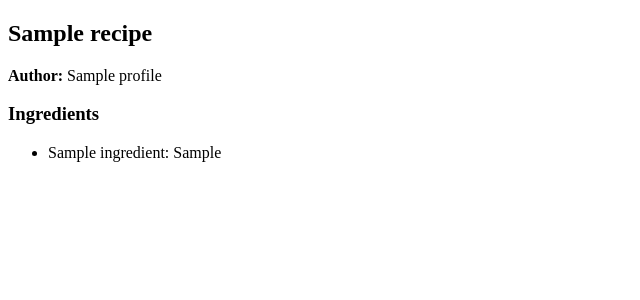
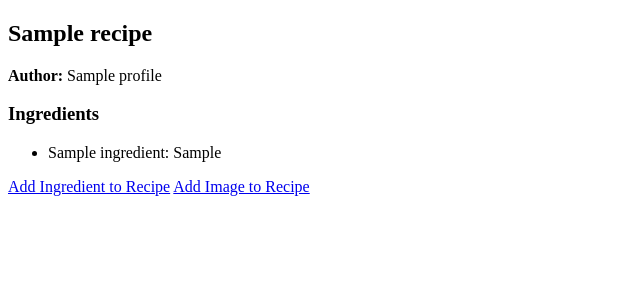
Before and after one commit to Jairus925/recipebook-munsayac-jairus, a Django app: page /recipe/1/ in a window 1280 px wide. Shown: the part 74-374 px from the top of the page, without its empty margins (0-640 px from the left). Run offline with Django 5.2, Linux system fonts and the light colour scheme; a user stored in the database is signed in; tables that the repository leaves empty hold one stand-in row (values such as "Sample post").

Commit message:
made general changes to fix functionality of the redirect links and added the MEDIA URL and ROOT to settings and url

```diff
--- a/ledger/models.py
+++ b/ledger/models.py
@@ -45,3 +45,5 @@
     image = models.ImageField(upload_to="uploads/%Y/%m/%d/")
     description = models.CharField(max_length=255)
     recipe = models.ForeignKey(Recipe, on_delete=models.CASCADE, related_name="images")
+    def __str__(self):
+        return self.description
--- a/ledger/templates/recipe_detail.html
+++ b/ledger/templates/recipe_detail.html
@@ -3,6 +3,9 @@
 {% block title %}{{ name }}{% endblock %}
 {% block content %}
 <h2>{{ name }}</h2>
+{% for image in recipe.recipeimage_set.all %}
+  <img src="{{ image.image.url }}" alt="{{ image.description }}">
+{% endfor %}
 <p><strong>Author:</strong> {{ author }}</p>
     <h3>Ingredients</h3>
 	<ul>
@@ -10,4 +13,7 @@
 		<li>{{ ingredient.ingredient }}: {{ ingredient.quantity }}</li>
 		{% endfor %}
 	</ul>
-{% endblock %}
+	<a href="{% url 'recipeingredient_add' recipe.id %}">Add Ingredient to Recipe</a>
+	<a href="{% url 'recipeimage_add' recipe.id %}">Add Image to Recipe</a>
+
+	{% endblock %}
--- a/ledger/views.py
+++ b/ledger/views.py
@@ -1,6 +1,6 @@
 from django.shortcuts import render, redirect
 from django.http import HttpResponseRedirect
-from .models import Recipe, RecipeIngredient
+from .models import Recipe, RecipeIngredient, RecipeImage
 from .forms import RecipeForm, RecipeIngredientForm, IngredientForm, RecipeImageForm
 from django.contrib.auth.decorators import login_required
 from django.urls import reverse
@@ -15,7 +15,7 @@
 def recipe_detail_database(request, recipe_id):
     recipe = Recipe.objects.get(id=recipe_id)
     ingredients = RecipeIngredient.objects.filter(recipe=recipe)
-    return render(request, 'recipe_detail.html',{'name': recipe.name, "ingredients":ingredients, "author": recipe.author})
+    return render(request, 'recipe_detail.html',{'name': recipe.name, "ingredients":ingredients, "author": recipe.author, 'recipe': recipe})
 
 @login_required
 def recipeingredient_add(request, recipe_id):
@@ -26,7 +26,7 @@
             recipeingredient = recipeingredient_form.save(commit=False)
             recipeingredient.recipe = recipe
             recipeingredient.save()
-        return HttpResponseRedirect(reverse("recipe_detail", args=[recipe_id]))
+        return HttpResponseRedirect(reverse("detail", args=[recipe_id]))
 
     return render(
         request,
@@ -46,7 +46,7 @@
         if recipeimage_form.is_valid():
             recipeimage_form.save()
 
-        return HttpResponseRedirect(reverse("recipe_detail", args=[recipe_id]))
+        return HttpResponseRedirect(reverse("detail", args=[recipe_id]))
     return render(
         request,
         "recipeimage_add.html",
--- a/recipebook/settings.py
+++ b/recipebook/settings.py
@@ -13,10 +13,13 @@
 from pathlib import Path
 from dotenv import load_dotenv
 load_dotenv()
+import os
 
 # Build paths inside the project like this: BASE_DIR / 'subdir'.
 BASE_DIR = Path(__file__).resolve().parent.parent
 
+MEDIA_ROOT = BASE_DIR / "media"
+MEDIA_URL = "/media/"
 
 # Quick-start development settings - unsuitable for production
 # See https://docs.djangoproject.com/en/5.1/howto/deployment/checklist/
--- a/recipebook/urls.py
+++ b/recipebook/urls.py
@@ -16,9 +16,11 @@
 """
 from django.contrib import admin
 from django.urls import path,include
+from django.conf import settings
+from django.conf.urls.static import static
 
 urlpatterns = [
     path('admin/', admin.site.urls),
     path('', include('ledger.urls')),
     path("accounts/", include("django.contrib.auth.urls")),
-    ]
+    ] + static(settings.MEDIA_URL, document_root=settings.MEDIA_ROOT)
```
Also changed, not shown: uploads/2025/04/07/natsuki.jpg (added), uploads/2025/04/07/natsuki_j3HZBoK.jpg (added), uploads/2025/04/07/natsuki_mDzgyfA.jpg (added).
